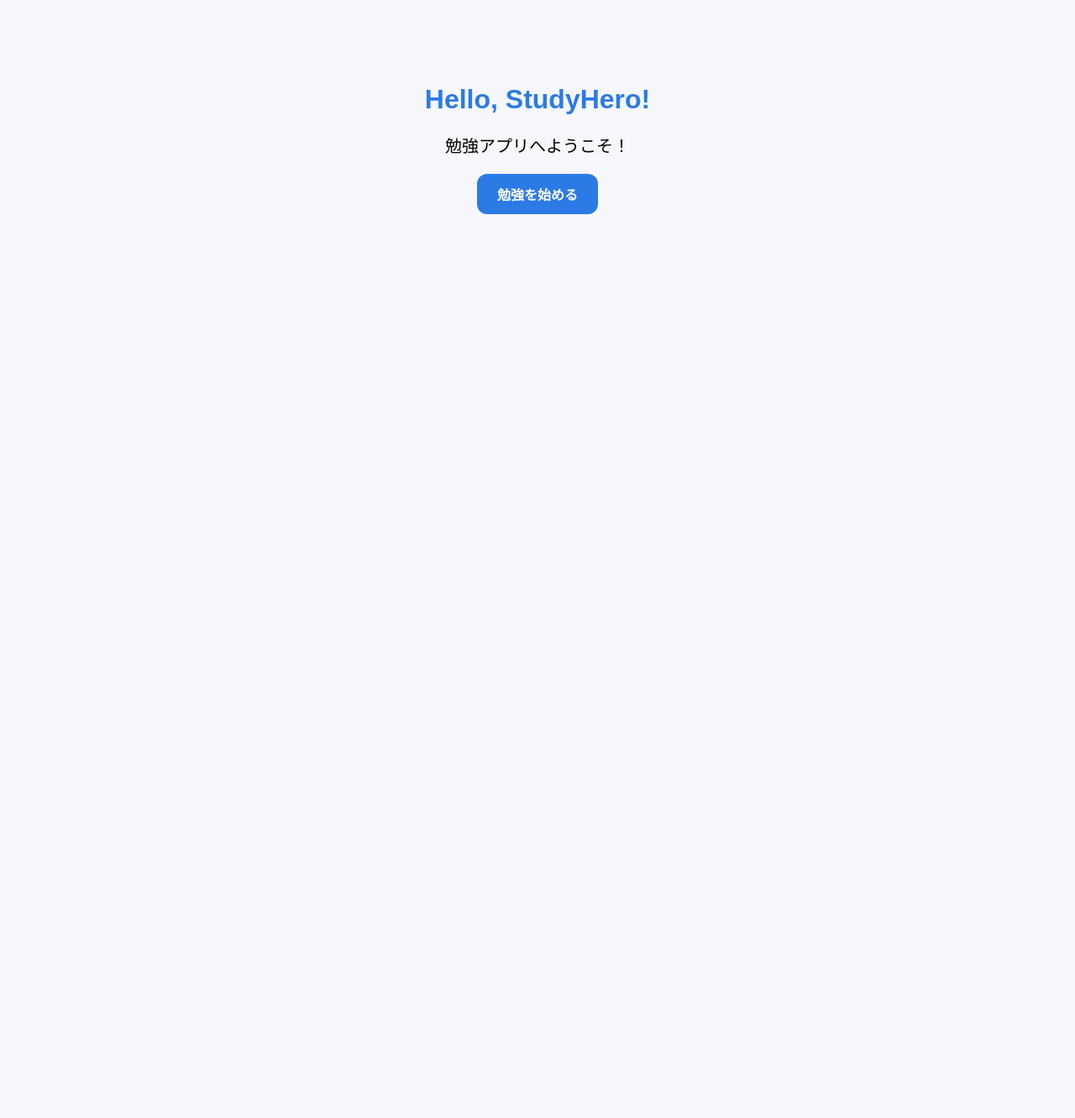
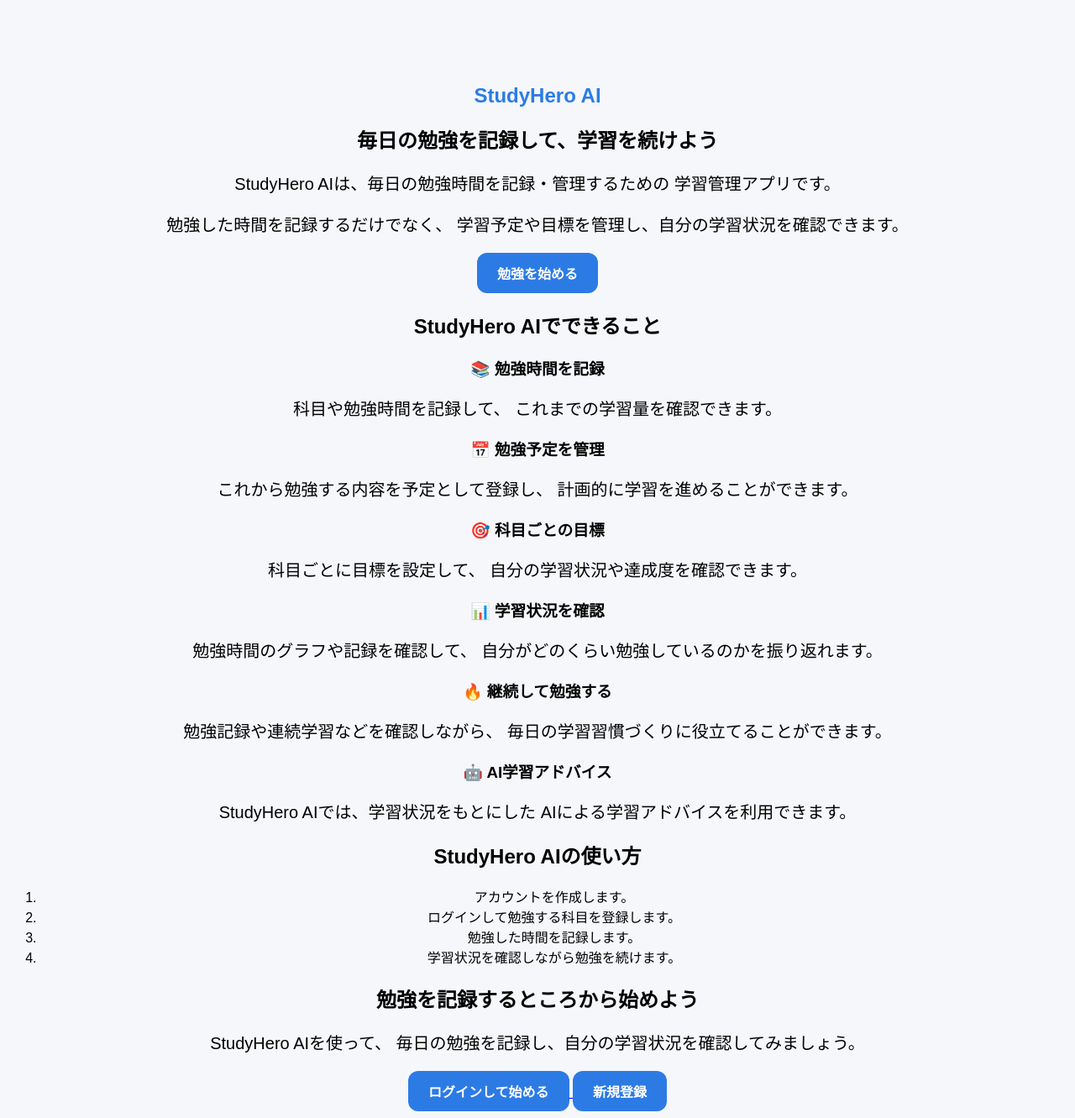
Before and after one commit to hasegawa-div/studyhero-ai, a Flask app: page / in a window 1280 px wide. Shown: the whole page at 84% size. Before the commit the page ends 255 px from the top, so only its background shows below. Run offline with Flask 3, Linux system fonts and the light colour scheme.

Commit message:
Improve index.html

```diff
--- a/templates/index.html
+++ b/templates/index.html
@@ -3,8 +3,10 @@
 <head>
     <meta charset="UTF-8">
     <meta name="viewport" content="width=device-width, initial-scale=1.0">
-    <title>studyHero AI</title>
+    <title>studyHero AI|勉強時間を記録・管理する学習アプリ</title>
 
+    <meta name="description"
+          content="StudyHero AIは、勉強時間の記録や学習予定、目標管理、学習状況の確認などができる学習管理アプリです。">
     <meta name="google-adsense-account" content="ca-pub-6288854483652181">
 
     <link rel="stylesheet" href="{{ url_for('static', filename='css/style.css') }}">
@@ -13,11 +15,133 @@
     crossorigin="anonymous"></script>
 </head>
 <body>
-    <h1>Hello, StudyHero!</h1>
-    <p>勉強アプリへようこそ！</p>
-    <a href="{{ url_for('login') }}">
-        <button>勉強を始める</button>
-    </a>
+    <main>
+
+        <!-- ヒーロー部分 -->
+        <section>
+            <h1>StudyHero AI</h1>
+
+            <h2>毎日の勉強を記録して、学習を続けよう</h2>
+
+            <p>
+                StudyHero AIは、毎日の勉強時間を記録・管理するための
+                学習管理アプリです。
+            </p>
+
+            <p>
+                勉強した時間を記録するだけでなく、
+                学習予定や目標を管理し、自分の学習状況を確認できます。
+            </p>
+
+            <a href="{{ url_for('login') }}">
+                <button>勉強を始める</button>
+            </a>
+        </section>
+
+
+        <!-- StudyHero AIでできること -->
+        <section>
+
+            <h2>StudyHero AIでできること</h2>
+
+            <article>
+                <h3>📚 勉強時間を記録</h3>
+
+                <p>
+                    科目や勉強時間を記録して、
+                    これまでの学習量を確認できます。
+                </p>
+            </article>
+
+
+            <article>
+                <h3>📅 勉強予定を管理</h3>
+
+                <p>
+                    これから勉強する内容を予定として登録し、
+                    計画的に学習を進めることができます。
+                </p>
+            </article>
+
+
+            <article>
+                <h3>🎯 科目ごとの目標</h3>
+
+                <p>
+                    科目ごとに目標を設定して、
+                    自分の学習状況や達成度を確認できます。
+                </p>
+            </article>
+
+
+            <article>
+                <h3>📊 学習状況を確認</h3>
+
+                <p>
+                    勉強時間のグラフや記録を確認して、
+                    自分がどのくらい勉強しているのかを振り返れます。
+                </p>
+            </article>
+
+
+            <article>
+                <h3>🔥 継続して勉強する</h3>
+
+                <p>
+                    勉強記録や連続学習などを確認しながら、
+                    毎日の学習習慣づくりに役立てることができます。
+                </p>
+            </article>
+
+
+            <article>
+                <h3>🤖 AI学習アドバイス</h3>
+
+                <p>
+                    StudyHero AIでは、学習状況をもとにした
+                    AIによる学習アドバイスを利用できます。
+                </p>
+            </article>
+
+        </section>
+
+
+        <!-- StudyHero AIの使い方 -->
+        <section>
+
+            <h2>StudyHero AIの使い方</h2>
+
+            <ol>
+                <li>アカウントを作成します。</li>
+                <li>ログインして勉強する科目を登録します。</li>
+                <li>勉強した時間を記録します。</li>
+                <li>学習状況を確認しながら勉強を続けます。</li>
+            </ol>
+
+        </section>
+
+
+        <!-- 最後の案内 -->
+        <section>
+
+            <h2>勉強を記録するところから始めよう</h2>
+
+            <p>
+                StudyHero AIを使って、
+                毎日の勉強を記録し、自分の学習状況を確認してみましょう。
+            </p>
+
+            <a href="{{ url_for('login') }}">
+                <button>ログインして始める</button>
+            </a>
+
+            <a href="{{ url_for('register') }}">
+                <button>新規登録</button>
+            </a>
+
+        </section>
+
+    </main>
 
 
 
```
